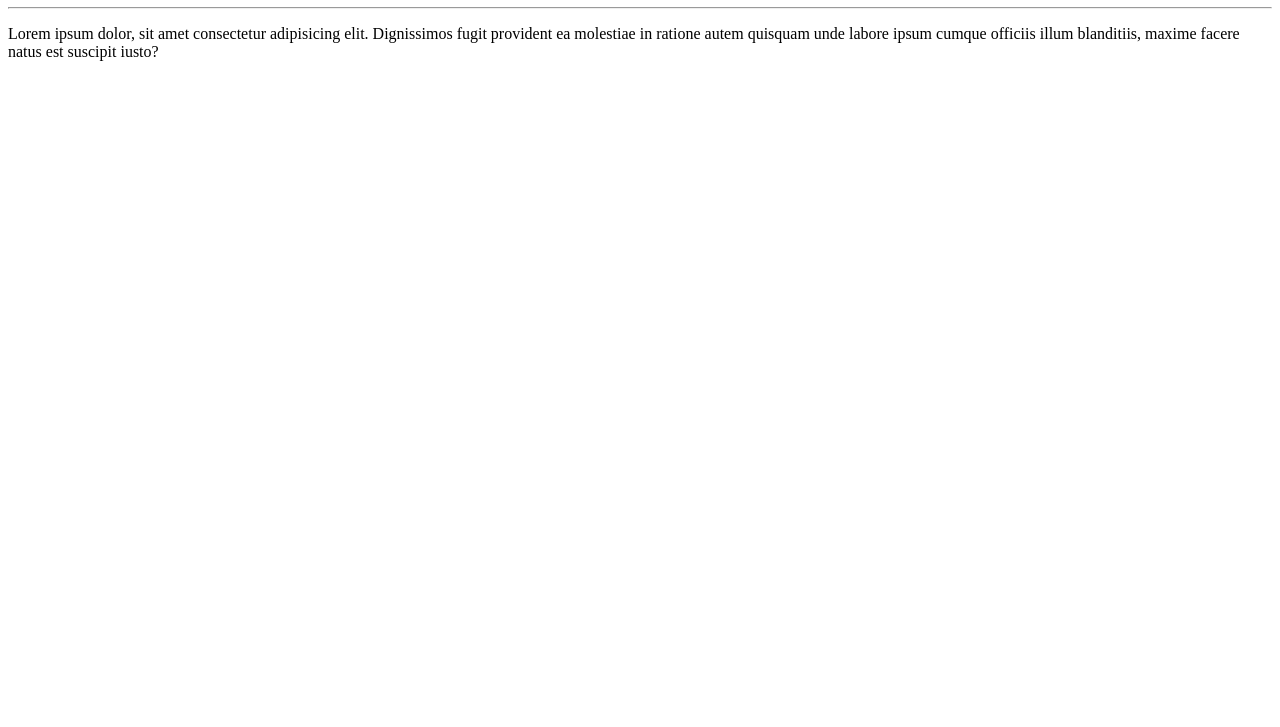
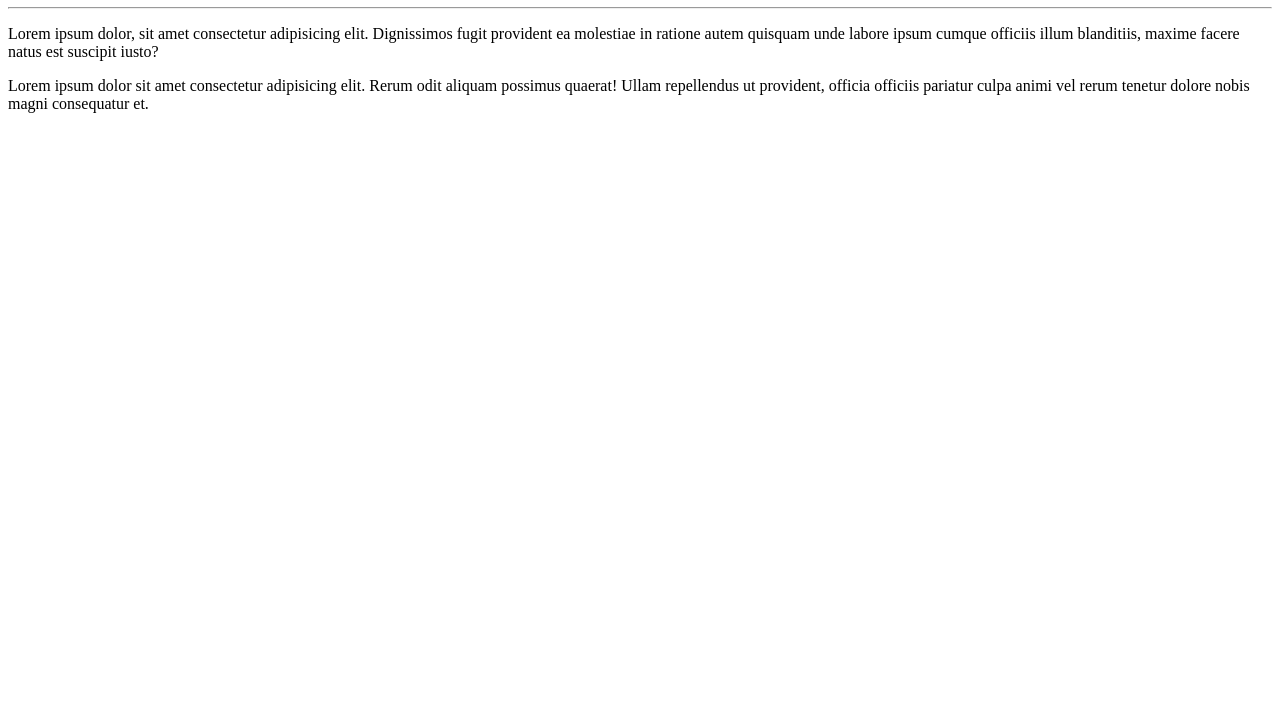
Before and after one commit to Samlun21/Ola-Mundo, a plain HTML site: page site-exemplo/index.html in a window 1280 px wide. Shown: the part 73-800 px from the top of the page. Drawn offline with Linux system fonts and the light colour scheme.

Commit message:
Adicionei o segundo parágrafo

```diff
--- a/site-exemplo/index.html
+++ b/site-exemplo/index.html
@@ -10,5 +10,6 @@
     <h1>Olá, Mundo!</h1>
     <hr>
     <p>Lorem ipsum dolor, sit amet consectetur adipisicing elit. Dignissimos fugit provident ea molestiae in ratione autem quisquam unde labore ipsum cumque officiis illum blanditiis, maxime facere natus est suscipit iusto?</p>
+    <p>Lorem ipsum dolor sit amet consectetur adipisicing elit. Rerum odit aliquam possimus quaerat! Ullam repellendus ut provident, officia officiis pariatur culpa animi vel rerum tenetur dolore nobis magni consequatur et.</p>
 </body>
 </html>
```
